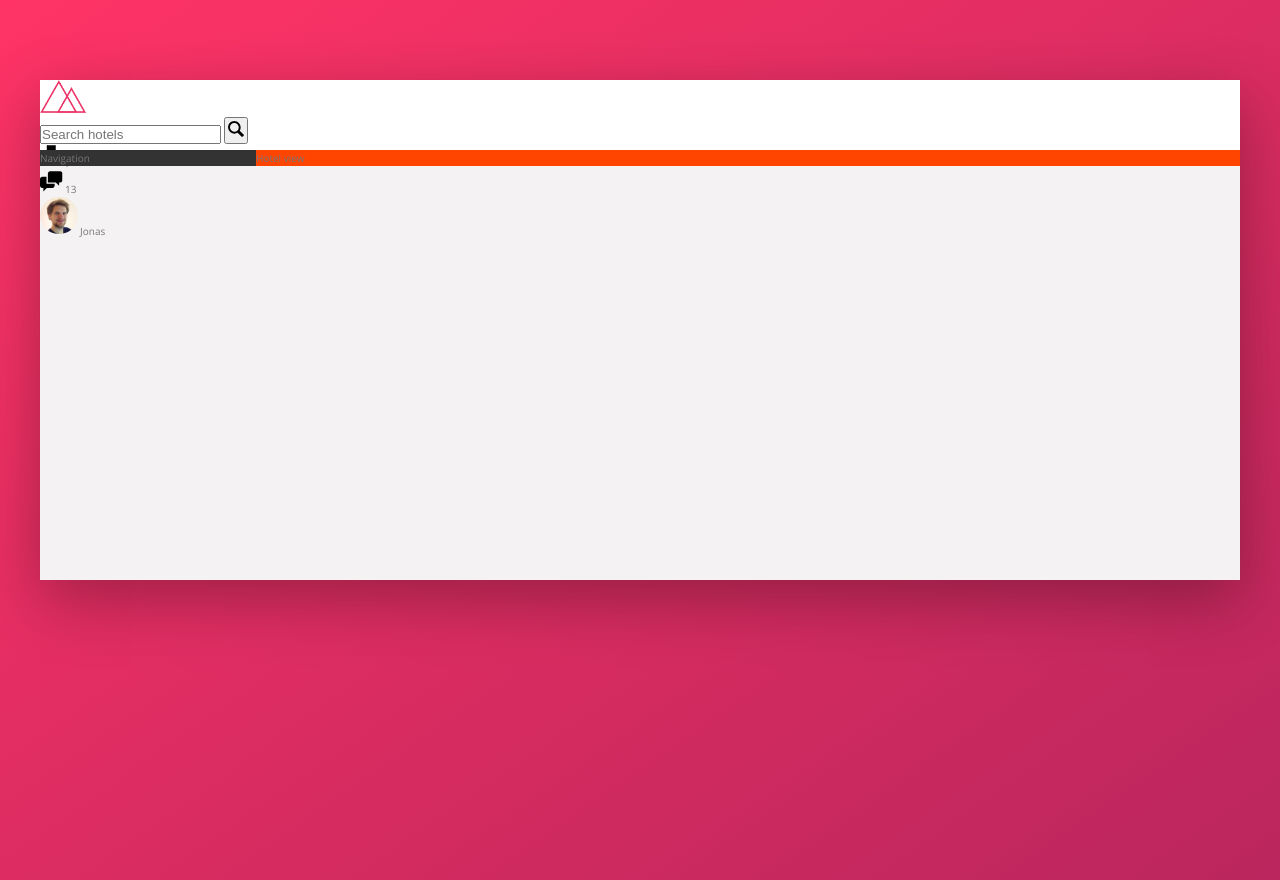
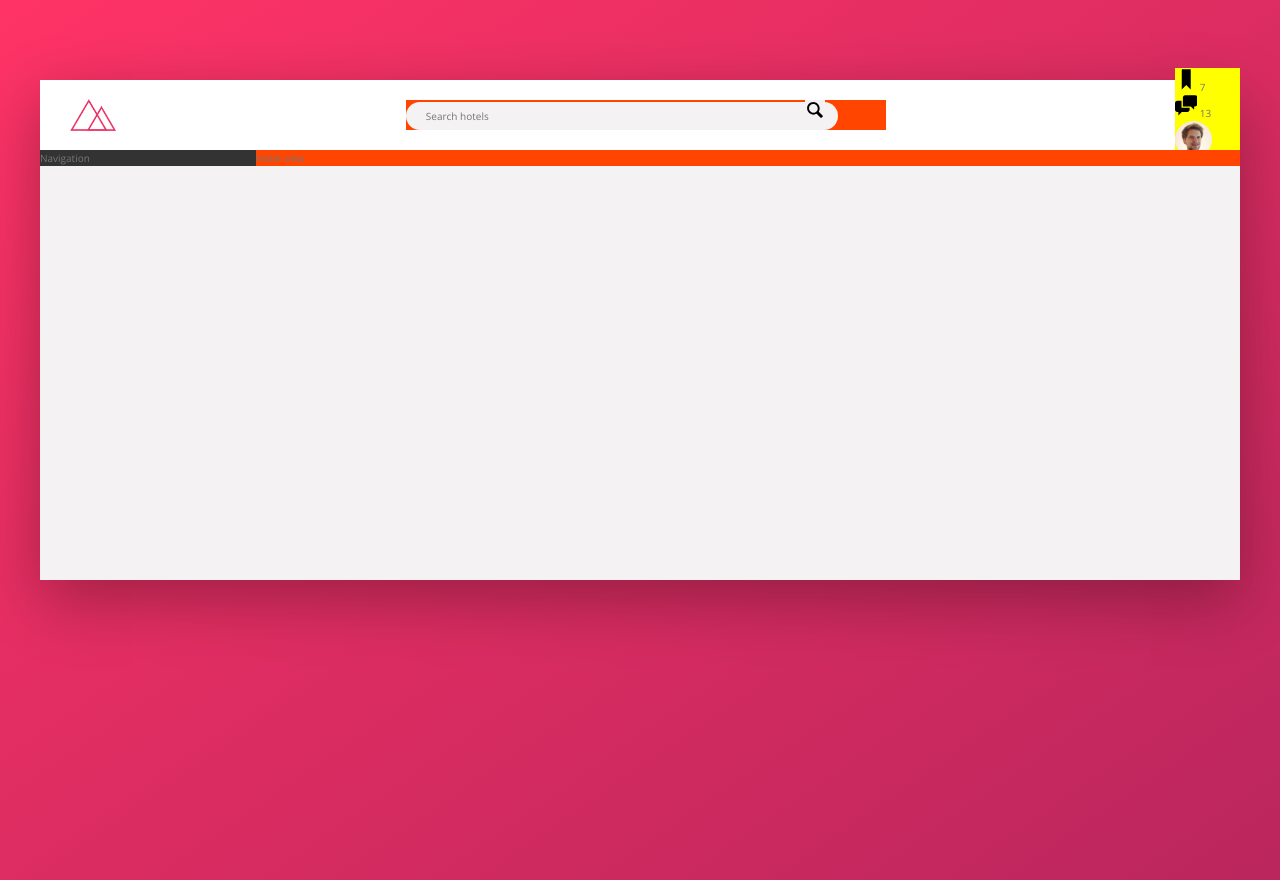
Before and after one commit to MatheusEli/Trillo, a website: page index.html in a window 1280 px wide. Drawn offline with nearby package versions, Linux system fonts and the light colour scheme.

Commit message:
header layout search

```diff
--- a/sass/_component.scss
+++ b/sass/_component.scss
@@ -2,17 +2,43 @@
 // LOGO
 .logo{
     height: 3.25rem;
+    margin-left: 3rem;
 }
 
 // SEARCH
 .search{
 
+    background-color: orangered;
+    flex: 0 0 40%;
     &__input{
-
+        font-family: inherit;
+        font-size: inherit;
+        color: inherit;
+        background-color: var(--color-grey-light-2);
+        border: none;
+        padding: .7rem 2rem;
+        border-radius: 100px;
+        width: 90%;
+        transition: all .2s;
+        margin-right: -3.5rem;
+        &:focus{
+            outline: none;
+            width: 100%;
+            background-color: var(--color-grey-light-3);
+        }
     }
 
     &__button{
+        border: none;
+        background-color: var(--color-grey-light-2);
 
+        &:focus{
+
+        }
+
+        &:active{
+            transform: translateY();
+        }
     }
 
     &__icon{
@@ -25,6 +51,7 @@
 // USER NAVIGATION
 .user-nav{
 
+    background-color: yellow;
     &__icon-box{}
 
     &__icon{
--- a/sass/_layout.scss
+++ b/sass/_layout.scss
@@ -12,6 +12,10 @@
     height: 7rem;
     background-color: #fff;
     border-bottom: var(--color-grey-light-2);
+
+    display: flex;
+    justify-content: space-between;
+    align-items: center;
 }
 
 .content{
```
Also changed, not shown: css/style.css.
